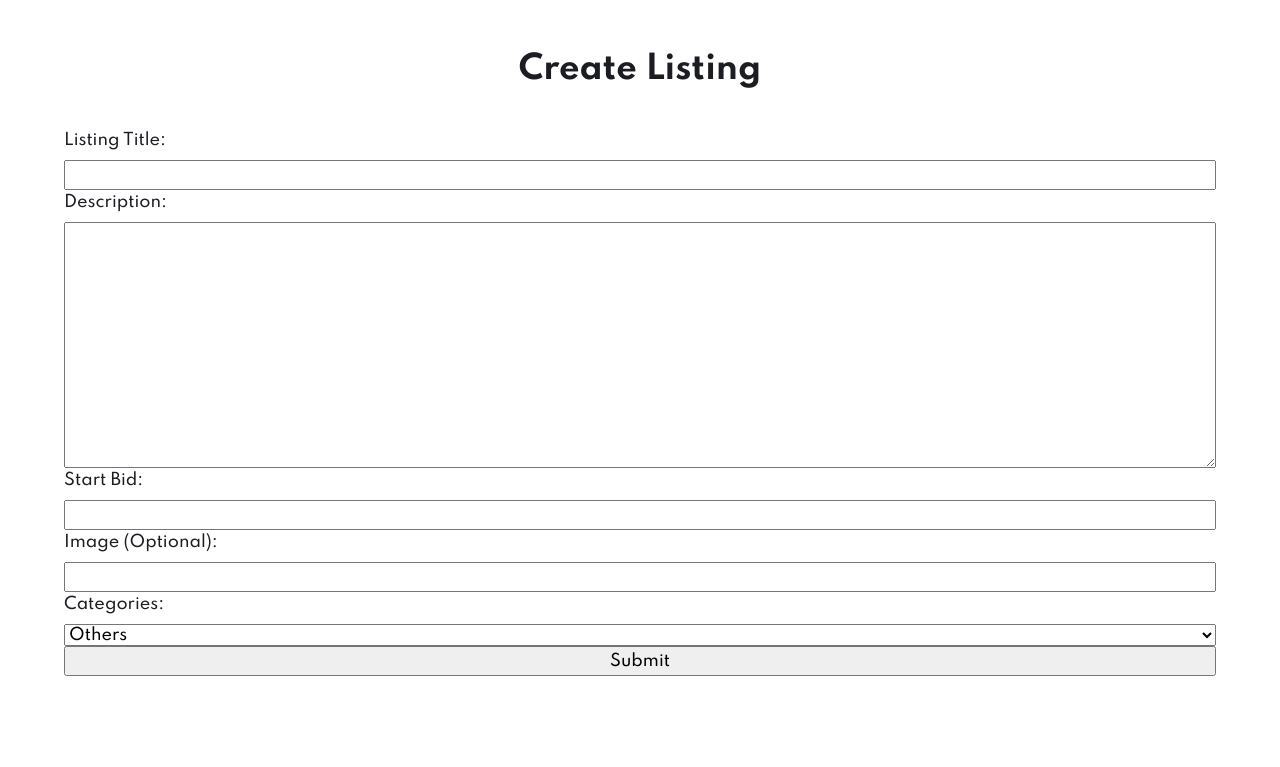
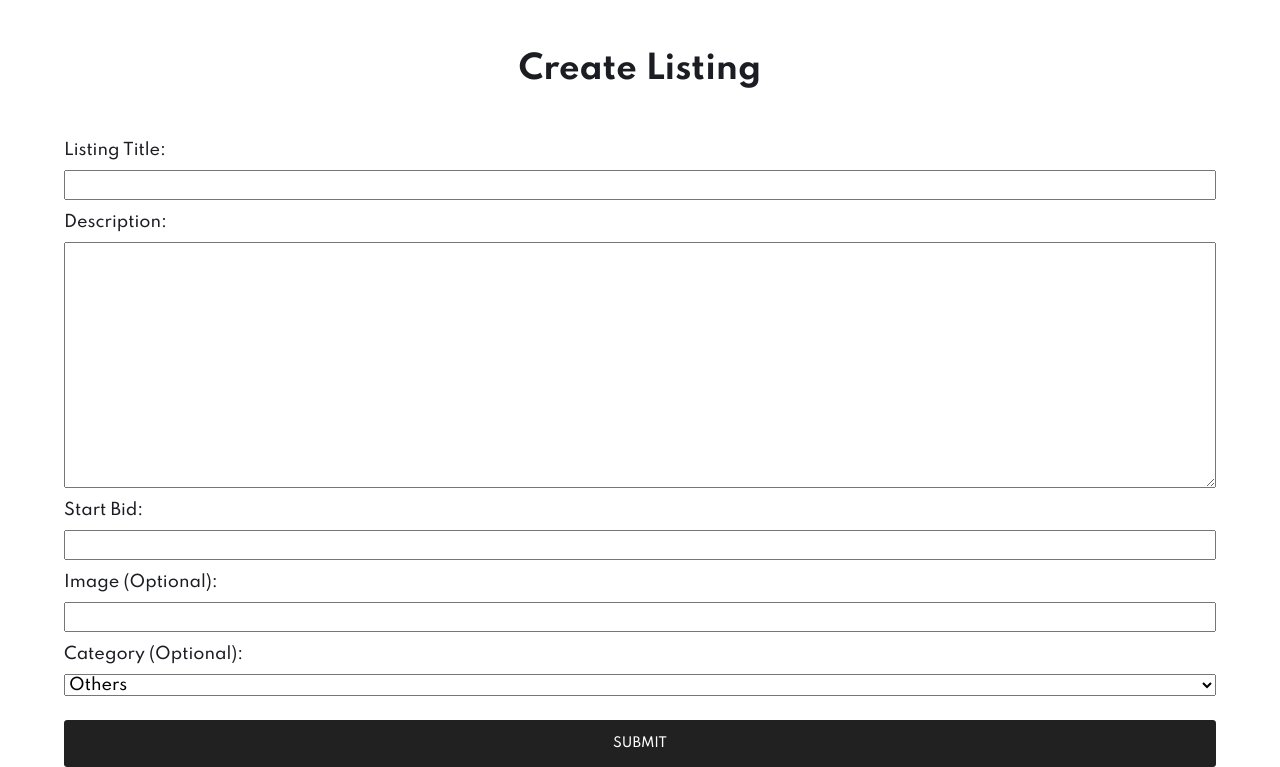
Before and after one commit to jeantiston/arch-auction, a Django app: page /create in a window 1280 px wide. Shown: the part 90-857 px from the top of the page. Before the commit the page ends 766 px from the top, so only its background shows below. Run offline with Django 3.2, Linux system fonts and the light colour scheme; tables that the repository leaves empty hold one stand-in row (values such as "Sample post"); some libraries are stand-ins or nearby versions.

Commit message:
Edited some create listing page things

```diff
--- a/auctions/static/auctions/styles.css
+++ b/auctions/static/auctions/styles.css
@@ -103,3 +103,7 @@ li{
     height: 40px;
     margin-left: 164;
 }
+
+label{
+    padding-top: 10px;
+}
--- a/auctions/templates/auctions/create.html
+++ b/auctions/templates/auctions/create.html
@@ -7,7 +7,8 @@
         {% csrf_token %}
         {{ form }}
         <input type="hidden" name="user" value="{{user.id}}" id="id_user">
-        <input type="submit">
+        </br>
+        <input class="btn btn-dark btn-block" type="submit">
     </form>
 </main>
 
--- a/auctions/views.py
+++ b/auctions/views.py
@@ -110,8 +110,8 @@ class NewListingForm(forms.Form):
     title = forms.CharField(label="Listing Title", required=True)
     desc = forms.CharField(label="Description", widget=forms.Textarea, required=True)
     start_bid = forms.IntegerField(label="Start Bid", min_value=1, required=True)
-    image = forms.URLField(label="Image (Optional)")
-    category = forms.ChoiceField(label="Categories", choices=list(AuctionCategories.objects.values_list('id', 'category')))
+    image = forms.URLField(label="Image (Optional)", required=False)
+    category = forms.ChoiceField(label="Category (Optional)", choices=list(AuctionCategories.objects.values_list('id', 'category')))
     status = forms.BooleanField(widget=forms.HiddenInput(), initial=True, required=True)
     # user = forms.CharField(initial=request.user.username, widget=forms.HiddenInput(), required=True)
 
```
Also changed, not shown: db.sqlite3.
